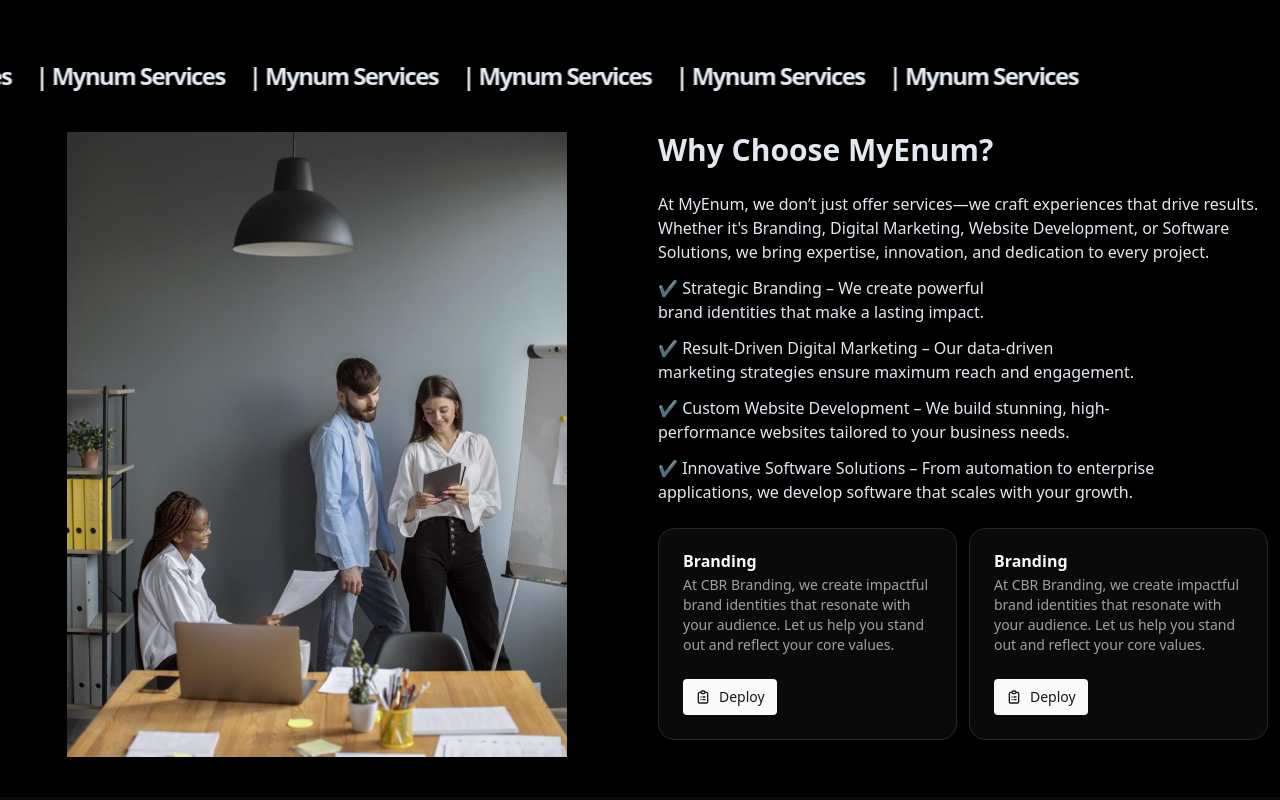
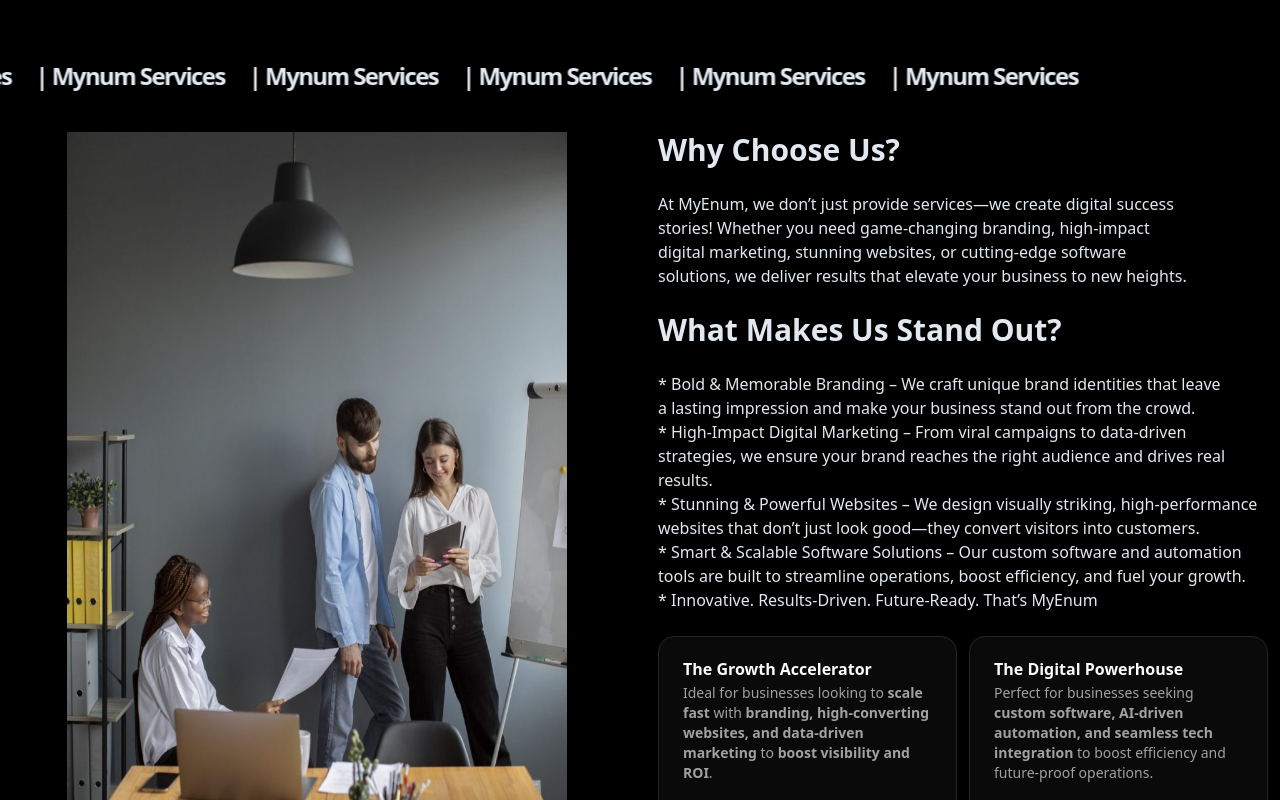
Before and after one commit to Najas06/Mynum-website, a Next.js app: page / in a window 1280 px wide. Shown: the part 780-1580 px from the top of the page. Built offline with nearby package versions, Linux system fonts and the light colour scheme.

Commit message:
Update AboutUs.tsx

```diff
--- a/components/Home/AboutUs.tsx
+++ b/components/Home/AboutUs.tsx
@@ -16,7 +16,7 @@
 const AboutUs = () => {
   return (
     <section className="my-10">
-      <Pointer className="fill-blue-500" />
+      <Pointer className="fill-blue-500" />{" "}
       <ScrollVelocity
         texts={["| Mynum Services"]}
         velocity={100}
@@ -27,38 +27,29 @@
           <Image src={AboutusImg} alt="about us" width={500} height={700} />
         </div>
         <div className="w-1/2 flex flex-col gap-y-6 px-3 max-lg:w-full">
-          <h1 className="text-3xl font-semibold ">Why Choose MyEnum?</h1>
-          <p className="text-balance flex flex-col gap-y-3 ">
-            At MyEnum, we don’t just offer services—we craft experiences that
-            drive results. Whether it's Branding, Digital Marketing, Website
-            Development, or Software Solutions, we bring expertise, innovation,
-            and dedication to every project.
-            <p>
-              ✔ Strategic Branding – We create powerful brand identities that
-              make a lasting impact.
-            </p>
-            <p>
-              ✔ Result-Driven Digital Marketing – Our data-driven marketing
-              strategies ensure maximum reach and engagement.
-            </p>
-            <p>
-              ✔ Custom Website Development – We build stunning, high-performance
-              websites tailored to your business needs.
-            </p>
-            <p>
-              ✔ Innovative Software Solutions – From automation to enterprise
-              applications, we develop software that scales with your growth.
-            </p>
+          <h1 className="text-3xl font-semibold ">Why Choose Us?</h1>
+          <p className="text-balance">
+          At MyEnum, we don’t just provide services—we create digital success stories! Whether you need game-changing branding, high-impact digital marketing, stunning websites, or cutting-edge software solutions, we deliver results that elevate your business to new heights.
+          </p>
+          <h1 className="text-3xl font-semibold ">What Makes Us Stand Out?</h1>
+          <p className="text-balance">
+          * Bold & Memorable Branding – We craft unique brand identities that leave a lasting impression and make your business stand out from the crowd.
+          <br />
+          * High-Impact Digital Marketing – From viral campaigns to data-driven strategies, we ensure your brand reaches the right audience and drives real results.
+          <br />
+          * Stunning & Powerful Websites – We design visually striking, high-performance websites that don’t just look good—they convert visitors into customers.
+          <br />
+          * Smart & Scalable Software Solutions – Our custom software and automation tools are built to streamline operations, boost efficiency, and fuel your growth.
+          <br />
+          * Innovative. Results-Driven. Future-Ready. That’s MyEnum
           </p>
           <div className="flex gap-3 max-sm:flex-col">
             <Card className="w-1/2 rounded-2xl max-sm:w-full">
               <CardHeader>
-                <CardTitle>Branding</CardTitle>
+                <CardTitle>The Growth Accelerator</CardTitle>
                 <CardDescription>
-                  At CBR Branding, we create impactful brand identities that
-                  resonate with your audience. Let us help you stand out and
-                  reflect your core values.
-                </CardDescription>
+                  Ideal for businesses looking to <strong>scale fast</strong> with <strong>branding, high-converting websites, and data-driven marketing</strong>  to <strong>boost visibility and ROI</strong>.
+                  </CardDescription>
               </CardHeader>
 
               <CardFooter>
@@ -70,12 +61,10 @@
             </Card>
             <Card className="w-1/2 rounded-2xl max-sm:w-full">
               <CardHeader>
-                <CardTitle>Branding</CardTitle>
+                <CardTitle>The Digital Powerhouse</CardTitle>
                 <CardDescription>
-                  At CBR Branding, we create impactful brand identities that
-                  resonate with your audience. Let us help you stand out and
-                  reflect your core values.
-                </CardDescription>
+                  Perfect for businesses seeking <strong>custom software, AI-driven automation, and seamless tech integration</strong> to boost efficiency and future-proof operations.
+                  </CardDescription>
               </CardHeader>
 
               <CardFooter>
```
